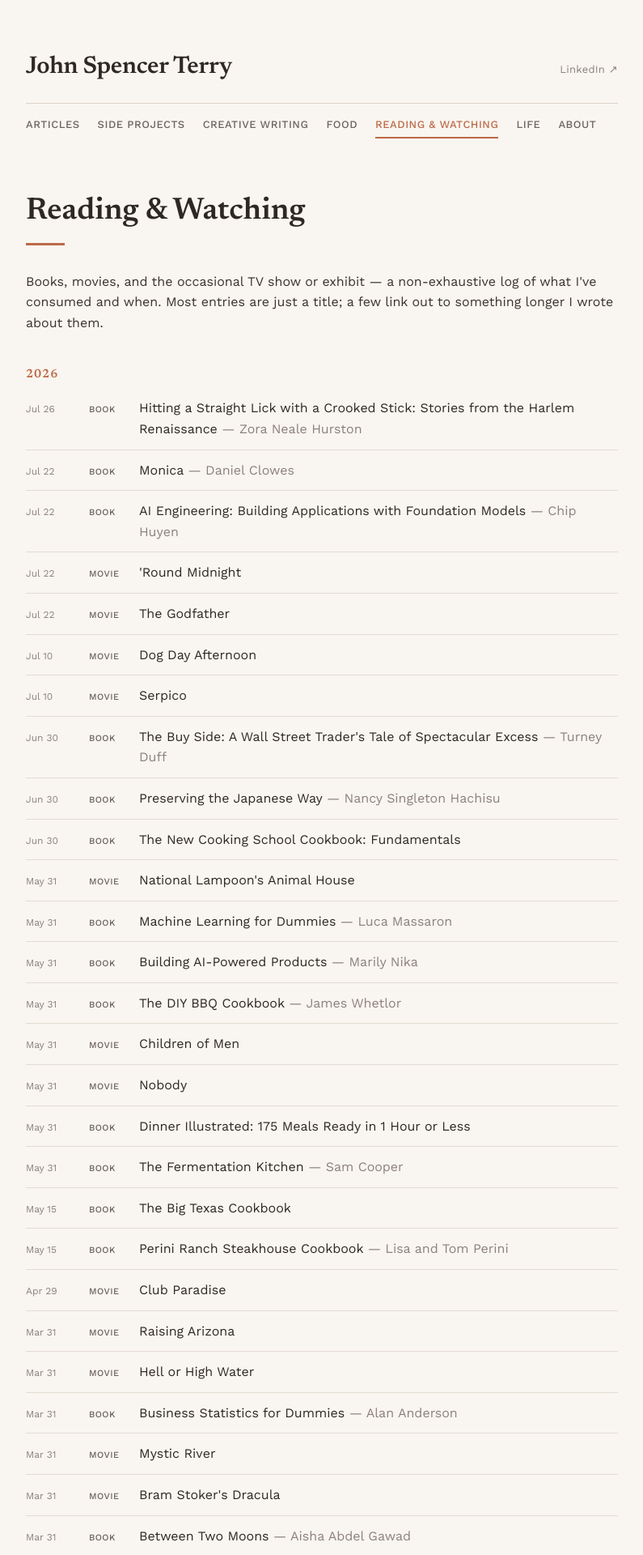
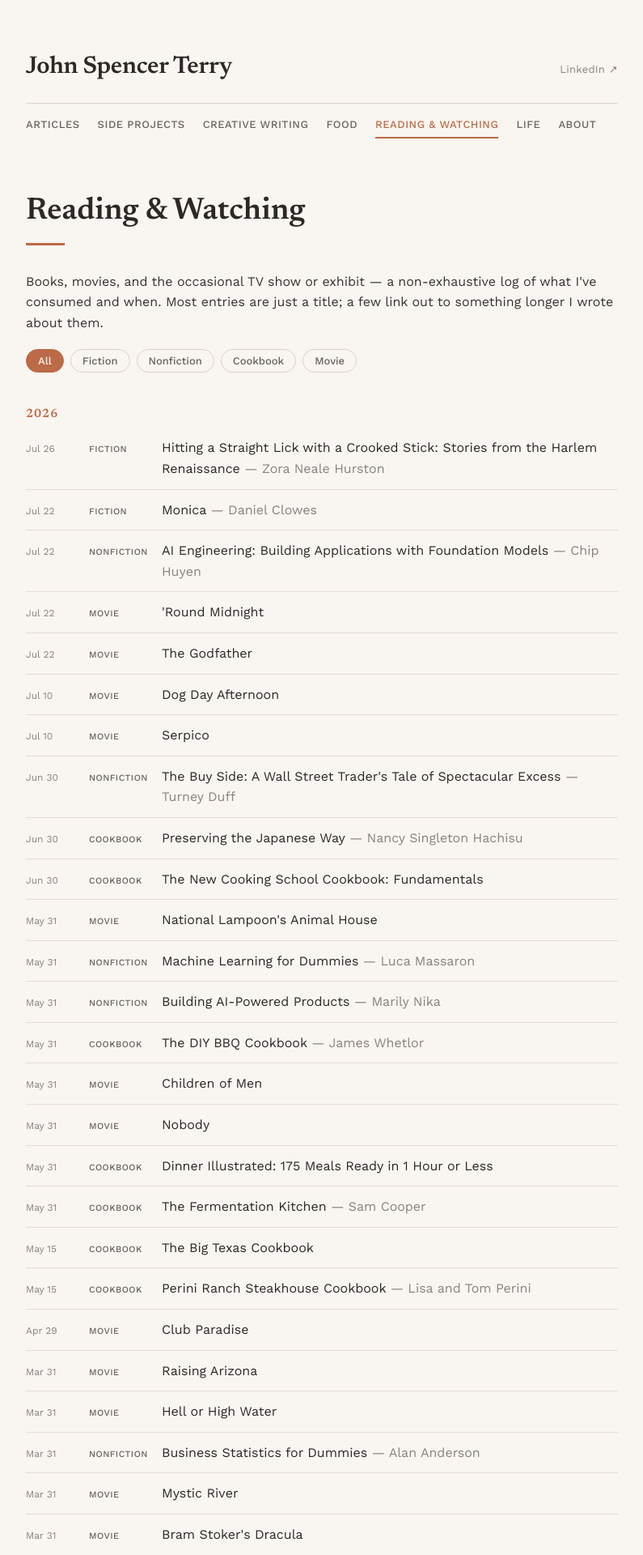
Before and after one commit to JohnSpencerTerry/wb, a Jekyll site: the page built from media.md, in a window 1280 px wide. Shown: the top 1920 px of the page at 81% size, without its empty margins (242-1037 px from the left). Built offline with Jekyll 4.4.1, drawn with Linux system fonts in a browser that asks for light colours; some of the changed text lies outside the part shown.

Commit message:
add selector

```diff
--- a/_data/media.yml
+++ b/_data/media.yml
@@ -1,284 +1,292 @@
 # List of books, movies, TV, and art consumed. Most entries are just a
 # title; some link to a full article via `article`.
 #
-# type: book | movie
+# genre: fiction | nonfiction | cookbook | movie
 
 - title: "Hitting a Straight Lick with a Crooked Stick: Stories from the Harlem Renaissance"
   creator: "Zora Neale Hurston"
-  type: book
+  genre: fiction
   date: 2026-07-26
 - title: "The Godfather"
-  type: movie
+  genre: movie
   date: 2026-07-22
 - title: "'Round Midnight"
-  type: movie
+  genre: movie
   date: 2026-07-22
 - title: "AI Engineering: Building Applications with Foundation Models"
   creator: "Chip Huyen"
-  type: book
+  genre: nonfiction
   date: 2026-07-22
 - title: "Monica"
   creator: "Daniel Clowes"
-  type: book
+  genre: fiction
   date: 2026-07-22
 - title: "Serpico"
-  type: movie
+  genre: movie
   date: 2026-07-10
 - title: "Dog Day Afternoon"
-  type: movie
+  genre: movie
   date: 2026-07-10
 - title: "The New Cooking School Cookbook: Fundamentals"
-  type: book
+  genre: cookbook
   date: 2026-06-30
 - title: "Preserving the Japanese Way"
   creator: "Nancy Singleton Hachisu"
-  type: book
+  genre: cookbook
   date: 2026-06-30
 - title: "The Buy Side: A Wall Street Trader's Tale of Spectacular Excess"
   creator: "Turney Duff"
-  type: book
+  genre: nonfiction
   date: 2026-06-30
 - title: "The Fermentation Kitchen"
   creator: "Sam Cooper"
-  type: book
+  genre: cookbook
   date: 2026-05-31
 - title: "Dinner Illustrated: 175 Meals Ready in 1 Hour or Less"
-  type: book
+  genre: cookbook
   date: 2026-05-31
 - title: "Nobody"
-  type: movie
+  genre: movie
   date: 2026-05-31
 - title: "Children of Men"
-  type: movie
+  genre: movie
   date: 2026-05-31
 - title: "The DIY BBQ Cookbook"
   creator: "James Whetlor"
-  type: book
+  genre: cookbook
   date: 2026-05-31
 - title: "Building AI-Powered Products"
   creator: "Marily Nika"
-  type: book
+  genre: nonfiction
   date: 2026-05-31
 - title: "Machine Learning for Dummies"
   creator: "Luca Massaron"
-  type: book
+  genre: nonfiction
   date: 2026-05-31
 - title: "National Lampoon's Animal House"
-  type: movie
+  genre: movie
   date: 2026-05-31
 - title: "Perini Ranch Steakhouse Cookbook"
   creator: "Lisa and Tom Perini"
-  type: book
+  genre: cookbook
   date: 2026-05-15
 - title: "The Big Texas Cookbook"
-  type: book
+  genre: cookbook
   date: 2026-05-15
 - title: "Club Paradise"
-  type: movie
+  genre: movie
   date: 2026-04-29
 - title: "The Complete Salad Cookbook"
   creator: "America's Test Kitchen"
-  type: book
+  genre: cookbook
   date: 2026-03-31
 - title: "Letters"
   creator: "Oliver Sacks"
-  type: book
+  genre: nonfiction
   date: 2026-03-31
 - title: "Predictive Analytics for the Modern Enterprise"
   creator: "Nooruddin Abbas Ali"
-  type: book
+  genre: nonfiction
   date: 2026-03-31
 - title: "Rear Window"
-  type: movie
+  genre: movie
   date: 2026-03-31
 - title: "Principles of Web Design"
   creator: "Brian D. Miller"
-  type: book
+  genre: nonfiction
   date: 2026-03-31
 - title: "Between Two Moons"
   creator: "Aisha Abdel Gawad"
-  type: book
+  genre: fiction
   date: 2026-03-31
 - title: "Bram Stoker's Dracula"
-  type: movie
+  genre: movie
   date: 2026-03-31
 - title: "Mystic River"
-  type: movie
+  genre: movie
   date: 2026-03-31
 - title: "Business Statistics for Dummies"
   creator: "Alan Anderson"
-  type: book
+  genre: nonfiction
   date: 2026-03-31
 - title: "Hell or High Water"
-  type: movie
+  genre: movie
   date: 2026-03-31
 - title: "Raising Arizona"
-  type: movie
+  genre: movie
   date: 2026-03-31
 - title: "Inherent Vice"
-  type: movie
+  genre: movie
   date: 2026-03-20
 - title: "Project Hail Mary"
   creator: "Andy Weir"
-  type: book
+  genre: fiction
   date: 2026-03-20
 - title: "The Staff Engineer's Path"
   creator: "Tanya Reilly"
-  type: book
+  genre: nonfiction
   date: 2026-03-20
 - title: "There Will Be Blood"
-  type: movie
+  genre: movie
   date: 2026-03-20
 - title: "Tombstone"
-  type: movie
+  genre: movie
   date: 2026-03-20
 - title: "The Complete Cooking for Two Cookbook"
   creator: "America's Test Kitchen"
-  type: book
+  genre: cookbook
   date: 2026-03-08
 - title: "Citizen Kane"
-  type: movie
+  genre: movie
   date: 2026-03-08
 - title: "The God of the Woods"
   creator: "Liz Moore"
-  type: book
+  genre: fiction
   date: 2026-03-08
 - title: "Apple in China: The Capture of the World's Greatest Company"
   creator: "Patrick McGee"
-  type: book
+  genre: nonfiction
   date: 2026-02-27
 - title: "Ghost Dog: The Way of the Samurai"
-  type: movie
+  genre: movie
   date: 2026-02-27
 - title: "Casablanca"
-  type: movie
+  genre: movie
   date: 2026-02-27
 - title: "The Big Chill"
-  type: movie
+  genre: movie
   date: 2026-02-17
 - title: "The Seven Samurai"
-  type: movie
+  genre: movie
   date: 2026-02-17
 - title: "Detour"
-  type: movie
+  genre: movie
   date: 2026-02-17
 - title: "Escaping the Build Trap"
   creator: "Melissa Perri"
-  type: book
+  genre: nonfiction
   date: 2026-02-17
 - title: "The Banshees of Inisherin"
-  type: movie
+  genre: movie
   date: 2025-12-28
 - title: "Umma: A Korean Mom's Kitchen Wisdom & 100 Family Recipes"
   creator: "Sarah Ahn"
-  type: book
+  genre: cookbook
   date: 2025-12-28
 - title: "The Hunger Games: The Ballad of Songbirds & Snakes"
-  type: movie
+  genre: movie
   date: 2025-12-28
 - title: "The Graduate"
-  type: movie
+  genre: movie
   date: 2025-12-18
 - title: "The New Cooking School Cookbook: Advanced Fundamentals"
-  type: book
+  genre: cookbook
   date: 2025-12-18
 - title: "Jacques Pépin Cooking My Way"
   creator: "Jacques Pépin"
-  type: book
+  genre: cookbook
   date: 2025-12-18
 - title: "Wonka"
-  type: movie
+  genre: movie
   date: 2025-12-18
 - title: "Dune: Part Two"
-  type: movie
+  genre: movie
   date: 2025-12-18
 - title: "Furiosa: A Mad Max Saga"
-  type: movie
+  genre: movie
   date: 2025-12-09
 - title: "The Small Business Start-Up Kit"
   creator: "Peri Pakroo"
-  type: book
+  genre: nonfiction
   date: 2025-12-09
 - title: "Digital Marketing Quickstart Guide"
   creator: "Benjamin Sweeney"
-  type: book
+  genre: nonfiction
   date: 2025-12-09
 - title: "Digital Marketing All-in-One"
   creator: "Stephanie Diamond"
-  type: book
+  genre: nonfiction
   date: 2025-12-09
 - title: "Boards: Stylish Spreads for Casual Gatherings"
   creator: "America's Test Kitchen"
-  type: book
+  genre: cookbook
   date: 2025-12-09
 - title: "The Digital Marketer's Playbook"
   creator: "Diego Adolfo Carrasco Gubernatis"
-  type: book
+  genre: nonfiction
   date: 2025-12-09
 - title: "X-Men"
-  type: movie
+  genre: movie
   date: 2025-12-09
 - title: "Bright Marketing for Small Business"
   creator: "Robert Craven"
-  type: book
+  genre: nonfiction
   date: 2025-12-09
 - title: "Social Media for Small Business"
   creator: "Franziska Iseli"
-  type: book
+  genre: nonfiction
   date: 2025-12-09
 - title: "Starting a Business 101"
   creator: "Michele Cagan"
-  type: book
+  genre: nonfiction
   date: 2025-12-09
 - title: "You Gotta Eat"
   creator: "Margaret Eby"
-  type: book
+  genre: cookbook
   date: 2025-11-07
 - title: "Moneyball: The Art of Winning an Unfair Game"
   creator: "Michael Lewis"
-  type: book
+  genre: nonfiction
   date: 2025-11-02
 - title: "The Complete Mediterranean Cookbook"
-  type: book
+  genre: cookbook
   date: 2025-10-24
 - title: "More Mediterranean"
-  type: book
+  genre: cookbook
   date: 2025-10-24
 - title: "Decoding Your Cat"
-  type: book
+  genre: nonfiction
   date: 2025-09-12
 - title: "Invitation to a Banquet: The Story of Chinese Food"
   creator: "Fuchsia Dunlop"
-  type: book
+  genre: nonfiction
   date: 2025-09-12
 - title: "The Food of Sichuan"
   creator: "Fuchsia Dunlop"
-  type: book
+  genre: cookbook
   date: 2025-09-12
 - title: "UX for Business"
   creator: "Joel Marsh"
-  type: book
+  genre: nonfiction
   date: 2025-08-15
 - title: "Healthy Air Fryer"
-  type: book
+  genre: cookbook
   date: 2025-08-15
 - title: "Upstate New York: Off the Beaten Path"
   creator: "Susan Finch"
-  type: book
+  genre: nonfiction
   date: 2025-07-11
 - title: "What an Owl Knows"
   creator: "Jennifer Ackerman"
-  type: book
+  genre: nonfiction
   date: 2025-07-09
+- title: "Learning Spark"
+  creator: "Jules Damji, Brooke Wenig, Tathagata Das, and Denny Lee"
+  genre: nonfiction
+  date: 2025-10-01
 - title: "Designing Data-Intensive Applications"
   creator: "Martin Kleppmann"
-  type: book
+  genre: nonfiction
   date: 2025-06-07
+- title: "Fundamentals of Data Engineering"
+  creator: "Joe Reis and Matt Housley"
+  genre: nonfiction
+  date: 2025-06-01
 - title: "FastAPI: Modern Python Web Development"
   creator: "Bill Lubanovic"
-  type: book
+  genre: nonfiction
   date: 2025-06-07
 - title: "BDD in Action"
   creator: "John Ferguson Smart"
-  type: book
+  genre: nonfiction
   date: 2025-06-07
--- a/assets/style.css
+++ b/assets/style.css
@@ -343,6 +343,36 @@
 
 /* Media list (compact log of books/movies/etc) */
 
+.media-filter {
+  display: flex;
+  flex-wrap: wrap;
+  gap: 8px;
+  margin: 20px 0 8px;
+}
+
+.media-filter-btn {
+  font-family: var(--font-sans);
+  font-size: 13px;
+  font-weight: 500;
+  color: var(--color-muted-strong);
+  background: transparent;
+  border: 1px solid var(--color-hairline);
+  border-radius: 999px;
+  padding: 6px 14px;
+  cursor: pointer;
+}
+
+.media-filter-btn:hover {
+  border-color: var(--color-accent);
+  color: var(--color-accent);
+}
+
+.media-filter-btn.active {
+  background: var(--color-accent);
+  border-color: var(--color-accent);
+  color: var(--color-bg);
+}
+
 .media-year {
   margin-top: 40px;
 }
@@ -374,8 +404,8 @@
   color: var(--color-muted);
 }
 
-.media-type {
-  flex: 0 0 48px;
+.media-genre {
+  flex: 0 0 76px;
   font-size: 11px;
   font-weight: 500;
   letter-spacing: 0.04em;
@@ -396,6 +426,12 @@
 
 .media-creator {
   color: var(--color-muted);
+}
+
+.media-row[hidden],
+.media-year-group[hidden],
+.media-year[hidden] {
+  display: none;
 }
 
 /* Article / post detail */
--- a/media.md
+++ b/media.md
@@ -7,6 +7,13 @@
 
 {% include page-heading.html title=page.title %}
 <p>Books, movies, and the occasional TV show or exhibit — a non-exhaustive log of what I've consumed and when. Most entries are just a title; a few link out to something longer I wrote about them.</p>
+<div class="media-filter">
+  <button type="button" class="media-filter-btn active" data-filter="all">All</button>
+  <button type="button" class="media-filter-btn" data-filter="fiction">Fiction</button>
+  <button type="button" class="media-filter-btn" data-filter="nonfiction">Nonfiction</button>
+  <button type="button" class="media-filter-btn" data-filter="cookbook">Cookbook</button>
+  <button type="button" class="media-filter-btn" data-filter="movie">Movie</button>
+</div>
 {% assign entries = site.data.media | sort: 'date' | reverse %}
 {% assign current_year = "" %}
 <div class="media-list">
@@ -19,12 +26,12 @@
 {% assign current_year = entry_year %}
 {% endif %}
 {% if entry.article %}
-<a class="media-row media-row-linked" href="{{ entry.article }}">
+<a class="media-row media-row-linked" href="{{ entry.article }}" data-genre="{{ entry.genre }}">
 {% else %}
-<div class="media-row">
+<div class="media-row" data-genre="{{ entry.genre }}">
 {% endif %}
   <span class="media-date">{{ entry.date | date: "%b %-d" }}</span>
-  <span class="media-type media-type-{{ entry.type }}">{{ entry.type }}</span>
+  <span class="media-genre media-genre-{{ entry.genre }}">{{ entry.genre }}</span>
   <span class="media-title">{{ entry.title }}{% if entry.creator %}<span class="media-creator"> — {{ entry.creator }}</span>{% endif %}</span>
 {% if entry.article %}
 </a>
@@ -34,3 +41,36 @@
 {% endfor %}
 </div>
 </div>
+
+<script>
+(function () {
+  var buttons = document.querySelectorAll('.media-filter-btn');
+  var rows = document.querySelectorAll('.media-row');
+  var groups = document.querySelectorAll('.media-year-group');
+
+  function applyFilter(genre) {
+    rows.forEach(function (row) {
+      row.hidden = genre !== 'all' && row.dataset.genre !== genre;
+    });
+    groups.forEach(function (group) {
+      var hasVisible = Array.prototype.some.call(
+        group.querySelectorAll('.media-row'),
+        function (row) { return !row.hidden; }
+      );
+      group.hidden = !hasVisible;
+      var label = group.previousElementSibling;
+      if (label && label.classList.contains('media-year')) {
+        label.hidden = !hasVisible;
+      }
+    });
+  }
+
+  buttons.forEach(function (btn) {
+    btn.addEventListener('click', function () {
+      buttons.forEach(function (b) { b.classList.remove('active'); });
+      btn.classList.add('active');
+      applyFilter(btn.dataset.filter);
+    });
+  });
+})();
+</script>
```
